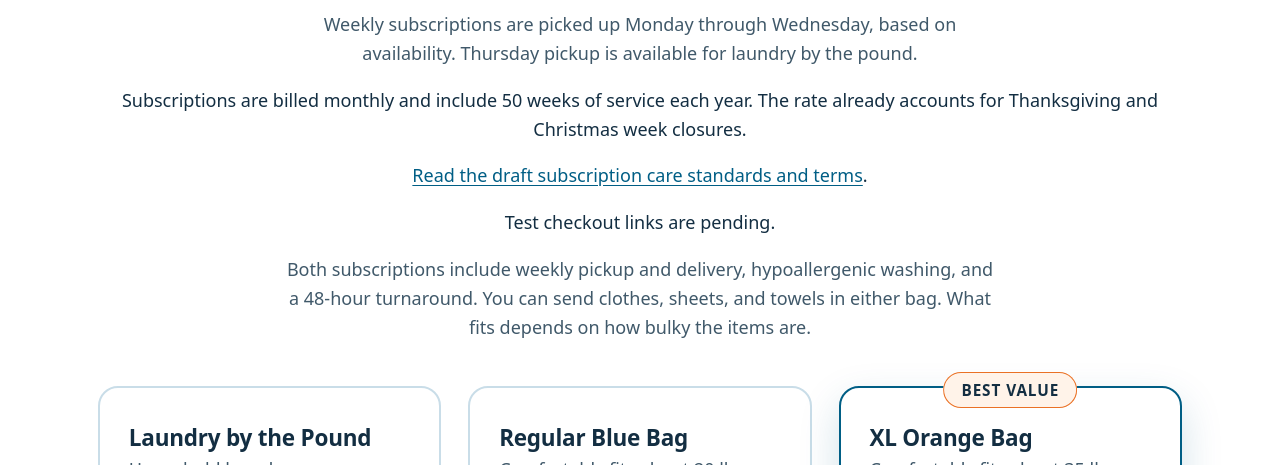
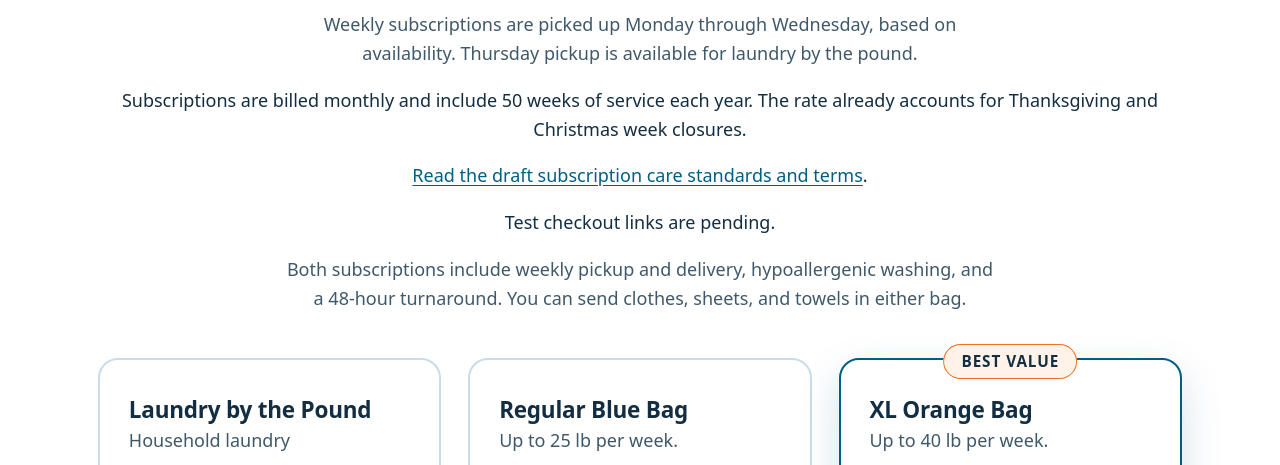
Before and after one commit to sarahtroup/laundry-caddie, a plain HTML site: page signup-test.html in a window 1280 px wide. Shown: the part 335-800 px from the top of the page. Drawn offline with Linux system fonts and the light colour scheme.

Commit message:
Standardize bag limits and clarify comforter guidance

```diff
--- a/signup-test.html
+++ b/signup-test.html
@@ -32,7 +32,7 @@
         <p class="center">Subscriptions are billed monthly and include 50 weeks of service each year. The rate already accounts for Thanksgiving and Christmas week closures.</p>
         <p class="center"><a href="care-standards-draft.html#subscription">Read the draft subscription care standards and terms</a>.</p>
         <p id="stripe-status" class="center">Test checkout links are pending.</p>
-        <p class="section-intro center">Both subscriptions include weekly pickup and delivery, hypoallergenic washing, and a 48-hour turnaround. You can send clothes, sheets, and towels in either bag. What fits depends on how bulky the items are.</p>
+        <p class="section-intro center">Both subscriptions include weekly pickup and delivery, hypoallergenic washing, and a 48-hour turnaround. You can send clothes, sheets, and towels in either bag.</p>
         <div class="pricing-grid">
           <article class="price-card" aria-labelledby="plan-payg">
             <h3 id="plan-payg">Laundry by the Pound</h3>
@@ -50,7 +50,7 @@
 
           <article class="price-card" aria-labelledby="plan-regular">
             <h3 id="plan-regular">Regular Blue Bag</h3>
-            <p class="plan-for">Comfortably fits about 20 lb. Some loads fit 25 lb.</p>
+            <p class="plan-for">Up to 25 lb per week.</p>
             <p class="price"><span class="amount">$155</span><span class="per">/month</span></p>
             <p class="price-note">Plus monthly service fee</p>
             <a class="btn btn-block btn-secondary" id="regular-checkout" style="display:none" hidden>Choose Regular</a>
@@ -59,7 +59,7 @@
           <article class="price-card featured" aria-labelledby="plan-large">
             <p class="badge">Best Value</p>
             <h3 id="plan-large">XL Orange Bag</h3>
-            <p class="plan-for">Comfortably fits about 35 lb. Some loads fit 40 lb.</p>
+            <p class="plan-for">Up to 40 lb per week.</p>
             <p class="price"><span class="amount">$185</span><span class="per">/month</span></p>
             <p class="price-note">Plus monthly service fee</p>
             <a class="btn btn-block" id="xl-checkout" style="display:none" hidden>Choose XL</a>
```
